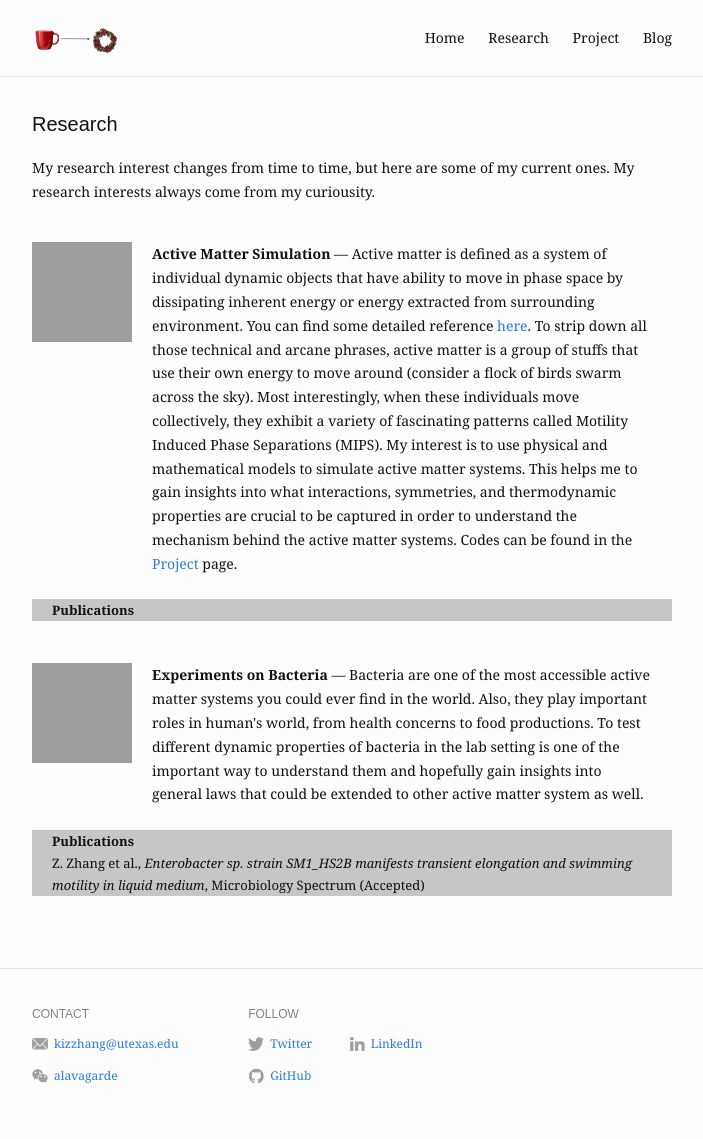
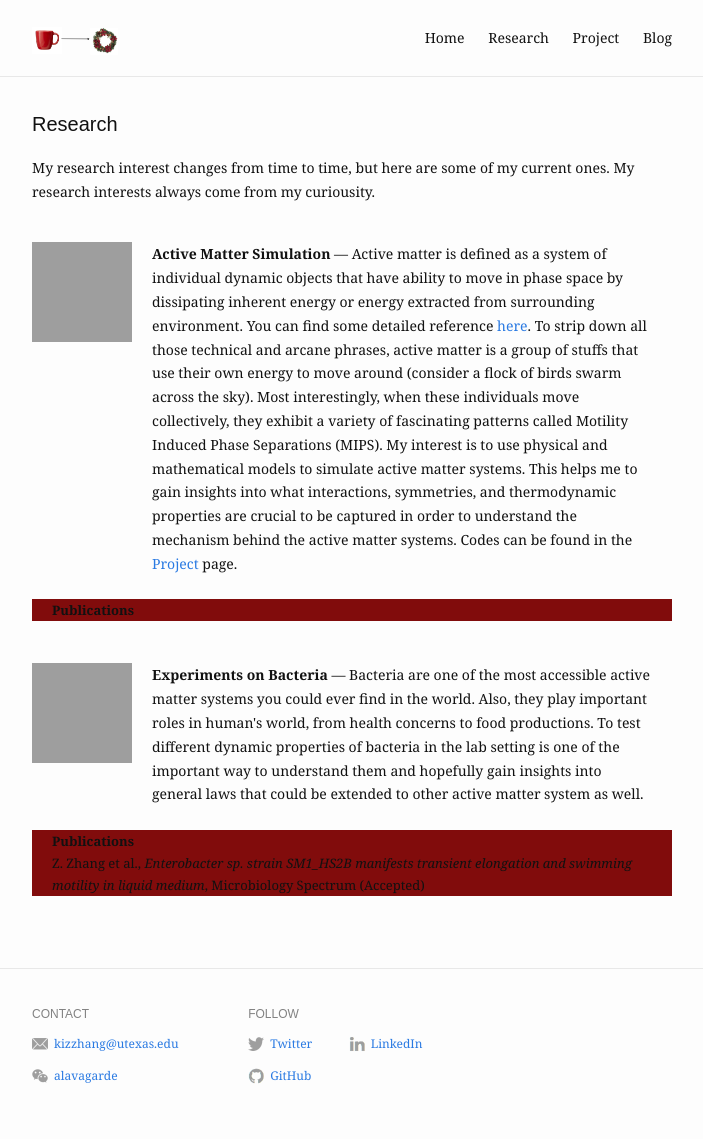
Before and after one commit to kizzhang/kizzhang.github.io, a Jekyll site: the page built from research.md, in a window 1280 px wide. Shown: the whole page, without its empty margins (288-991 px from the left). Built offline with Jekyll 4.4.1, drawn with Linux system fonts in a browser that asks for light colours.

Commit message:
Update _research.scss

```diff
--- a/_sass/_research.scss
+++ b/_sass/_research.scss
@@ -23,5 +23,5 @@
   padding-right: 20px;
   padding-left: 20px;
   width: 600px;
-  background: rgb(199, 197, 197);
+  background: rgb(129, 12, 12);
 }
```
